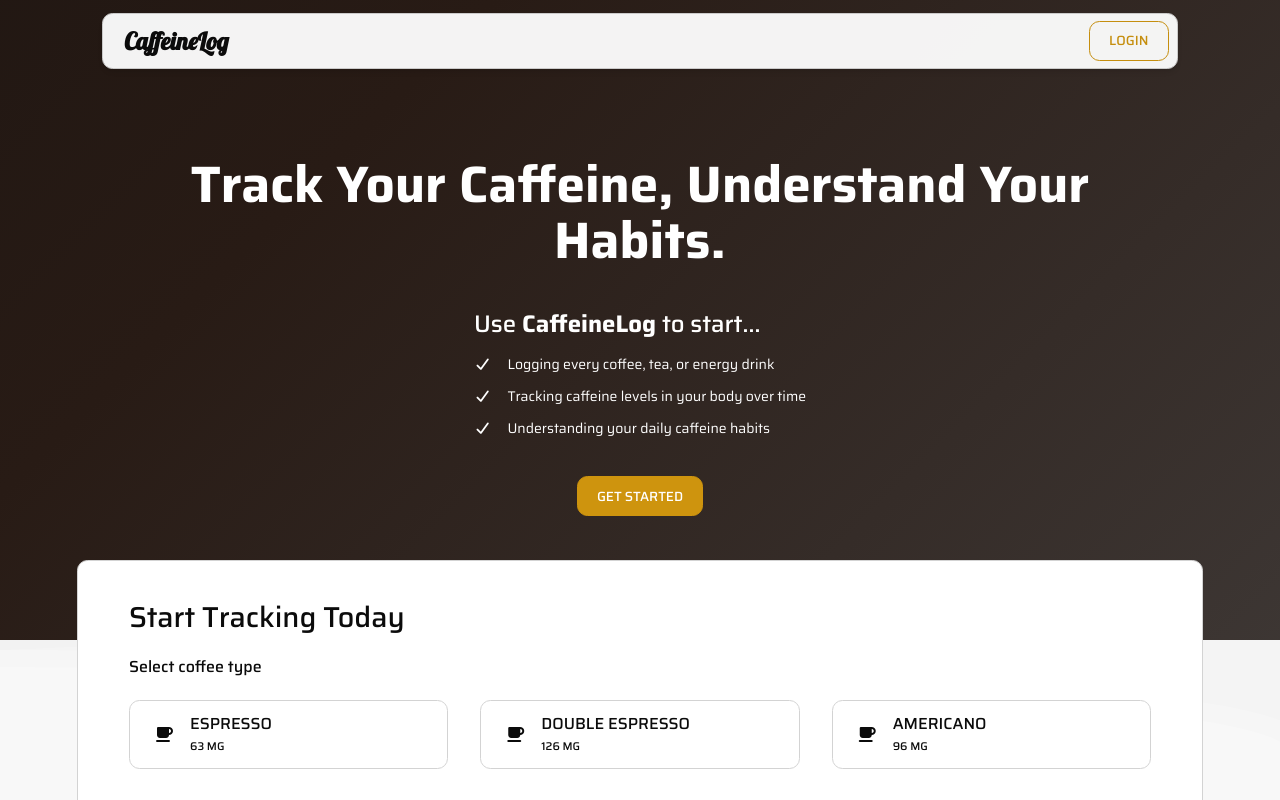
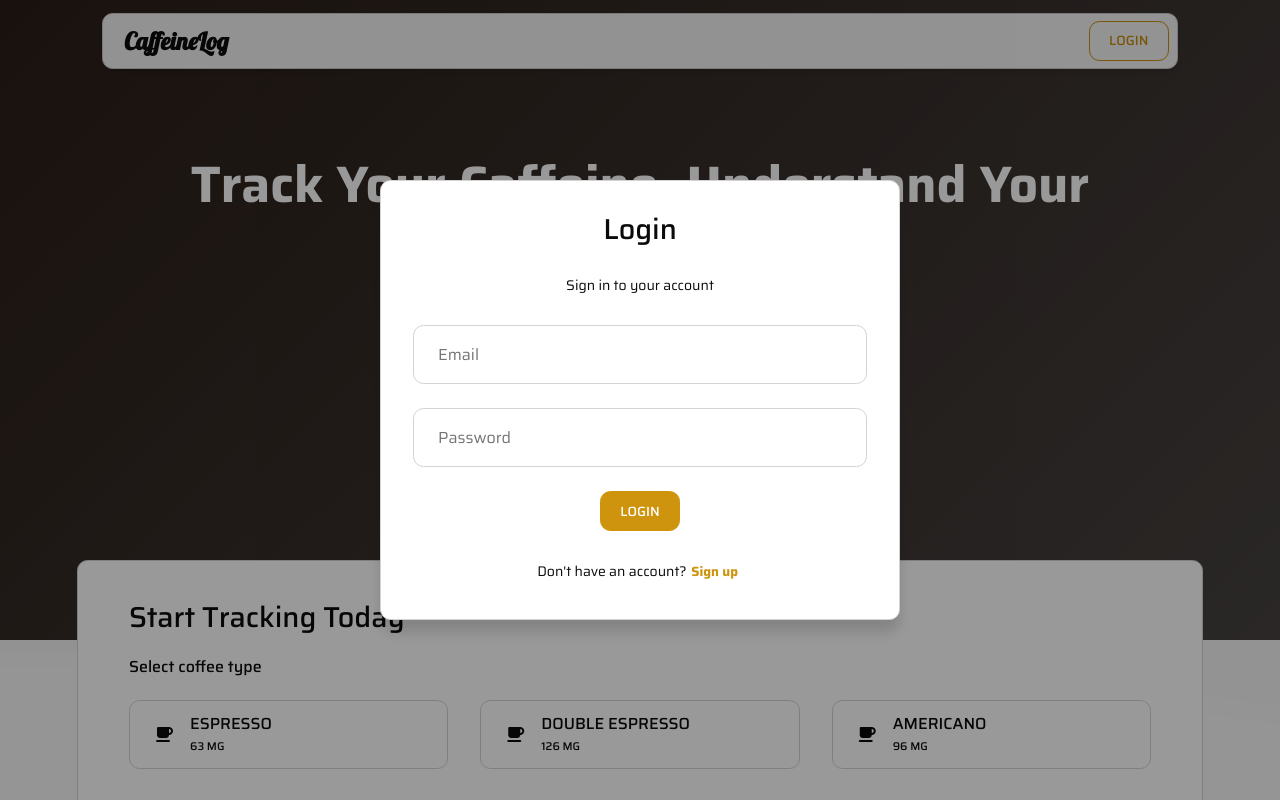
Before and after one commit to MedBouali/caffeine-tracker-react, a React (Vite) app: page / in a window 1280 px wide. Both pictures are taken after a click on the button "LOGIN". Shown: the top 800 px of the page. Built offline with nearby package versions, Linux system fonts and the light colour scheme.

Commit message:
feat: add authentication modal

```diff
--- a/index.html
+++ b/index.html
@@ -9,6 +9,7 @@
   </head>
   <body>
     <div id="root"></div>
+    <div id="portal"></div>
     <script type="module" src="/src/main.jsx"></script>
   </body>
 </html>
--- a/src/App.jsx
+++ b/src/App.jsx
@@ -5,7 +5,7 @@ import History from './components/History'
 import Hero from './components/Hero'
 
 function App() {
-  const isAuthenticated = true
+  const isAuthenticated = false
   const authenticatedContent = (
     <>
       <Stats />
@@ -16,7 +16,7 @@ function App() {
   return (
     <Layout>
       <Hero />
-      <CoffeeForm />
+      <CoffeeForm isAuthenticated={isAuthenticated} />
       {isAuthenticated && authenticatedContent}
     </Layout>
   )
--- a/src/components/Authentication.jsx
+++ b/src/components/Authentication.jsx
@@ -1,5 +1,32 @@
+import { useState } from "react"
+
 export default function Authentication() {
+    const [isRegistration, setIsRegistration] = useState(false)
+    const [email, setEmail] = useState("")
+    const [password, setPassword] = useState("")
+    const [isAuthenticating, setIsAuthenticating] = useState(false)
+
+    async function handleAuthentication() {
+
+    }
+
     return (
-        <></>
+        <div className="authentication-container">
+            <h2 className="sign-up-text">{isRegistration ? "Sign Up" : "Login"}</h2>
+            <p>{isRegistration ? "Create your account" : "Sign in to your account"}</p>
+            <input value={email} onChange={(e) => setEmail(e.target.value)} placeholder="Email" />
+            <input value={password} onChange={(e) => setPassword(e.target.value)} placeholder="Password" type="password" />
+            <button onClick={handleAuthentication} className="btn btn-primary">
+                <p>{isRegistration ? "Sign Up" : "Login"}</p>
+            </button>
+            <div className="register-content">
+                <p>
+                    {isRegistration ? "Already have an account?" : "Don't have an account?"}
+                    <button onClick={() => {setIsRegistration(!isRegistration)}} className="btn-link btn-link-primary">
+                        {isRegistration ? "Login" : "Sign up"}
+                    </button>
+                </p>
+            </div>
+        </div>
     )
 }
--- a/src/components/CoffeeForm.jsx
+++ b/src/components/CoffeeForm.jsx
@@ -1,7 +1,11 @@
 import {coffeeOptions} from "../utils"
 import { useState } from "react"
+import Modal from "./Modal"
+import Authentication from "./Authentication"
 
-export default function CoffeeForm() {
+export default function CoffeeForm(props) {
+    const {isAuthenticated} = props
+    const [showModal, setShowModal] = useState(false)
     const [selectedCoffee, setSelectedCoffee] = useState(null)
     const [showCoffeeTypes, setShowCoffeeTypes] = useState(false)
     const [coffeeCost, setCoffeeCost] = useState(0)
@@ -9,6 +13,10 @@ export default function CoffeeForm() {
     const [min, setMin] = useState(0)
 
     function handleSubmitForm() {
+        if (!isAuthenticated) {
+            setShowModal(true)
+            return
+        }
         console.log({
             selectedCoffee,
             coffeeCost,
@@ -18,6 +26,11 @@ export default function CoffeeForm() {
 
     return (
         <section className="form-section">
+            {showModal && (
+                <Modal handleCloseModal={() => setShowModal(false)}>
+                    <Authentication />
+                </Modal>
+            )}
             <div className="form-header">
                 <h2>Start Tracking Today</h2>
             </div>
--- a/src/components/Hero.jsx
+++ b/src/components/Hero.jsx
@@ -1,6 +1,17 @@
+import { useState } from "react"
+import Modal from "./Modal"
+import Authentication from "./Authentication"
+
 export default function Hero() {
+    const [showModal, setShowModal] = useState(false)
+
     return (
         <section className="hero">
+            {showModal && (
+                <Modal handleCloseModal={() => setShowModal(false)}>
+                    <Authentication />
+                </Modal>
+            )}
             <h1>Track Your Caffeine, Understand Your Habits.</h1>
 
             <div className="benefits-list">
@@ -12,7 +23,7 @@ export default function Hero() {
                 <p><i className="fa-solid fa-check"></i> Understanding your daily caffeine habits</p>
             </div>
 
-            <button className="btn btn-primary">Get Started</button>
+            <button onClick={() => setShowModal(true)} className="btn btn-primary">Get Started</button>
             <span className="wave"></span>
             <span className="wave"></span>
             <span className="wave"></span>
--- a/src/components/Layout.jsx
+++ b/src/components/Layout.jsx
@@ -1,10 +1,18 @@
+import Modal from "./Modal"
+import Authentication from "./Authentication"
+import { useState } from "react"
+
 export default function Layout(props) {
     const { children } = props
+    const [showModal, setShowModal] = useState(false)
+
     const header = <header className="header">
         <div>
             <h1>CaffeineLog</h1>
         </div>
-        <button className="btn btn-outline-primary">
+        <button onClick={() => {
+            setShowModal(true)
+        }} className="btn btn-outline-primary">
             Login
         </button>
     </header>
@@ -14,6 +22,11 @@ export default function Layout(props) {
 
     return (
         <>
+            {showModal && (
+                <Modal handleCloseModal={() => setShowModal(false)}>
+                    <Authentication />
+                </Modal>
+            )}
             {header}
             <main>
                 {children}
--- a/src/components/Modal.jsx
+++ b/src/components/Modal.jsx
@@ -1,5 +1,16 @@
-export default function Modal() {
-    return (
-        <></>
+import ReactDom from 'react-dom';
+
+export default function Modal(props) {
+    const { children, handleCloseModal } = props;
+
+    return ReactDom.createPortal (
+         <div onClick={handleCloseModal} className='modal-underlay'>
+            <div className='modal-container'>
+                <div className="modal-content" onClick={(e) => e.stopPropagation()}>
+                    {children}
+                </div>
+            </div>
+        </div>,
+        document.getElementById('portal')
     )
 }
--- a/src/index.css
+++ b/src/index.css
@@ -154,6 +154,10 @@ h6 {
   color: var(--color-white);
   text-decoration: none;
   transition: all 0.3s ease;
+}
+
+.footer a:hover {
+  text-decoration: underline;
 }
 
 .hero {
@@ -490,6 +494,54 @@ table th, table td {
   border-bottom: 1px solid var(--border-tertiary);
 }
 
+.modal-container {
+  width: 90%;
+  max-width: 520px;
+  background-color: var(--background-main);
+  border: 1px solid var(--border-tertiary);
+  border-radius: var(--border-radius-small);
+  padding: 2rem;
+  box-shadow: 0 14px 16px -1px rgba(0,0,0,.1), 0 12px 14px -1px rgba(0,0,0,.06);
+}
+
+.modal-underlay {
+  position: fixed;
+  inset: 0;
+  background: rgba(0,0,0,0.4);
+  display: flex;
+  justify-content: center;
+  align-items: center;
+  z-index: 9999;
+}
+
+.modal-content {
+  background: var(--background-main);
+}
+
+.authentication-container {
+  display: flex;
+  flex-direction: column;
+  align-items: center;
+  gap: 1.5rem;
+  width: 100%;
+  max-width: 500px;
+  z-index: 1000;
+}
+
+.btn-link {
+  background-color: transparent;
+  border: none;
+  padding: 0;
+  font-family: "Saira", sans-serif;
+  font-weight: 700;
+  margin: 0 0.3rem;
+  cursor: pointer;
+}
+
+.btn-link-primary {
+  color: var(--color-primary);
+}
+
 /* tablets */
 @media (max-width: 900px) {
   .header {
```
